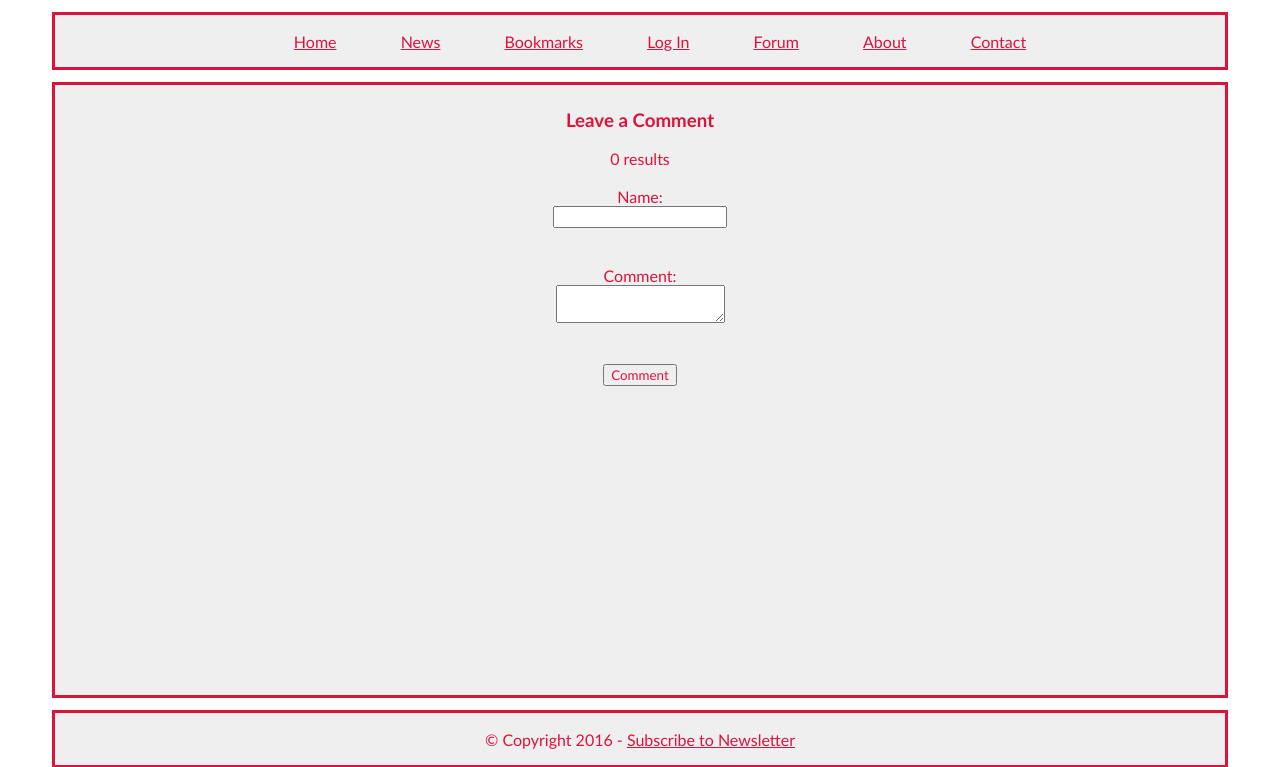
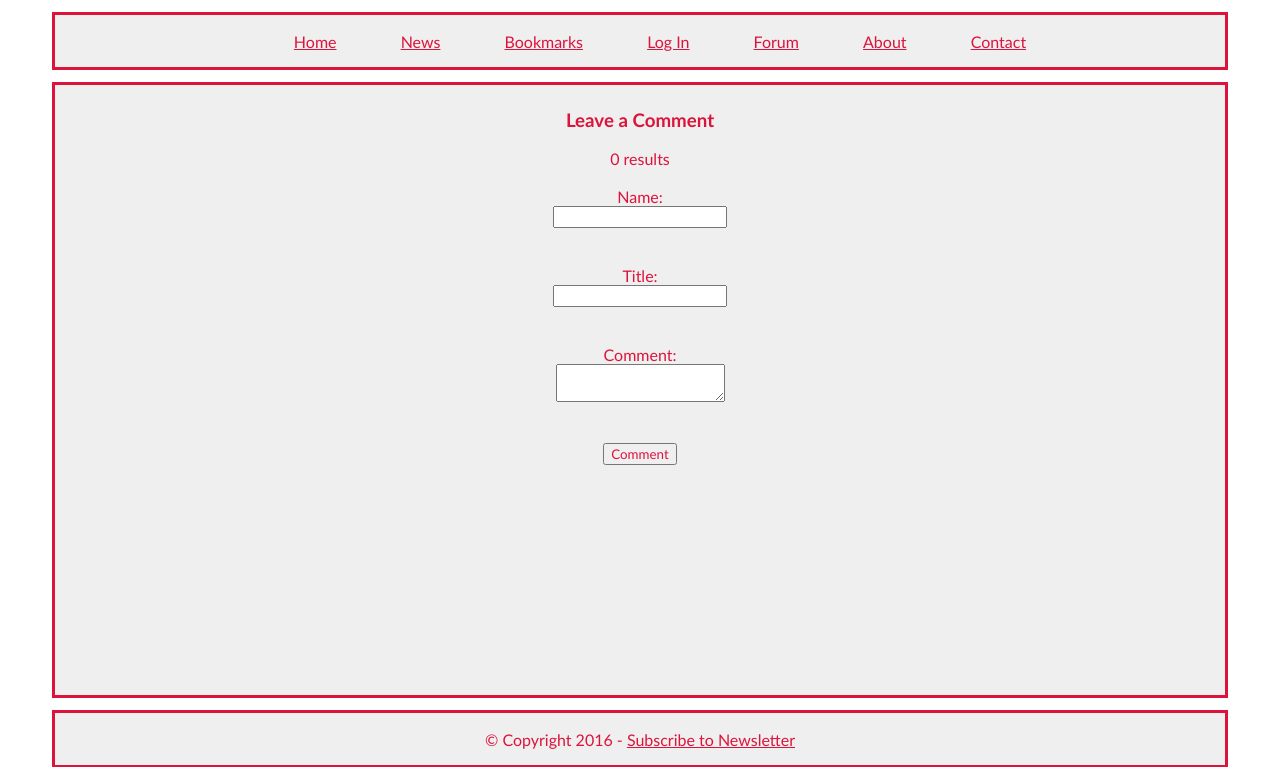
Before and after one commit to dylancressy/Movie-Project, a PHP site: page /forum.php in a window 1280 px wide. Shown: the part 203-970 px from the top of the page. Run offline with PHP 8.4, Linux system fonts and the light colour scheme; data that the repository does not hold is empty.

Commit message:
updated forum page with title inserted
align

```diff
--- a/forum.php
+++ b/forum.php
@@ -1,10 +1,13 @@
 <?php
+session_start();
 include_once 'dbconnect.php';
 if ( isset ( $_POST["submit"] ) ){
 	$name = $_POST['name'];
 	$comment =$_POST['comment'];
-	if($name && $comment){
-		$query = $MySQLi_CON->query("INSERT INTO comments ( name , comment ) VALUES ( '$name', '$comment' )" );
+	$title =$_POST['title'];
+
+	if($name && $comment && $title){
+		$query = $MySQLi_CON->query("INSERT INTO comments ( name , title, comment ) VALUES ( '$name', '$title', '$comment' )" );
 	}
 	else{
 		echo "Please fill in all fields!";
@@ -61,25 +64,32 @@ if ( isset ( $_POST["submit"] ) ){
 		</div>
 		<div id="nav">
 			<ul>
-				<li><a href="flixpix.html">Home</a></li>
-				<li><a href="news.html">News</a></li>
+				<li><a href="flixpix.php">Home</a></li>
+				<li><a href="news.php">News</a></li>
 				<li><a href="">Bookmarks</a></li>
-				<li><a href="">Log In</a></li>
-				<li><a href="comment.php">Forum</a></li>
-				<li><a href="about.html">About</a></li>
-				<li><a href="contact.html">Contact</a></li>
+				<?php
+					if ( !isset( $_SESSION['userSession'] ) ) {
+						echo '<li><a href="index.php">Log In</a></li>';
+					} else {
+						echo '<li><a href="logout.php">Log Out</a></li>';
+					}
+				?>
+				<li><a href="forum.php">Forum</a></li>
+				<li><a href="about.php">About</a></li>
+				<li><a href="contact.php">Contact</a></li>
 			</ul>
 		</div>
 			<div id="feature">
      		 	<h3>Leave a Comment</h3>
 				<?php
-					$sql = "SELECT name, comment FROM comments";
+					$sql = "SELECT name, title, comment FROM comments";
 					$result = $MySQLi_CON->query($sql);
 					if ($result->num_rows > 0) {
-					     echo "<table><tr><th>Name</th>    <th>Comment</th></tr>";
+					     echo "<table><tr><th>Name</th><th>Title</th><th>Comment</th></tr>";
 					     // output data of each row
 						     while($row = $result->fetch_assoc()) {
-					         echo "<tr><td>" . $row["name"]. "</td><td>" . $row["comment"] . "</td></tr>";
+					         echo "<tr><td>" . $row["name"]. "</td><td>" . $row["title"]. "</td><td>" .
+					         $row["comment"] . "</td></tr>";
 					     }
 				     echo "</table>";
 				     } else {
@@ -91,6 +101,10 @@ if ( isset ( $_POST["submit"] ) ){
 				<br>
 				<form method= "POST" id = "comment">
 					Name: <br><input type = "text" name = "name" required/>
+					<br>
+					<br>
+					<br>
+					Title: <br><input type = "text" name = "title" required/>
 					<br>
 					<br>
 					<br>
```
